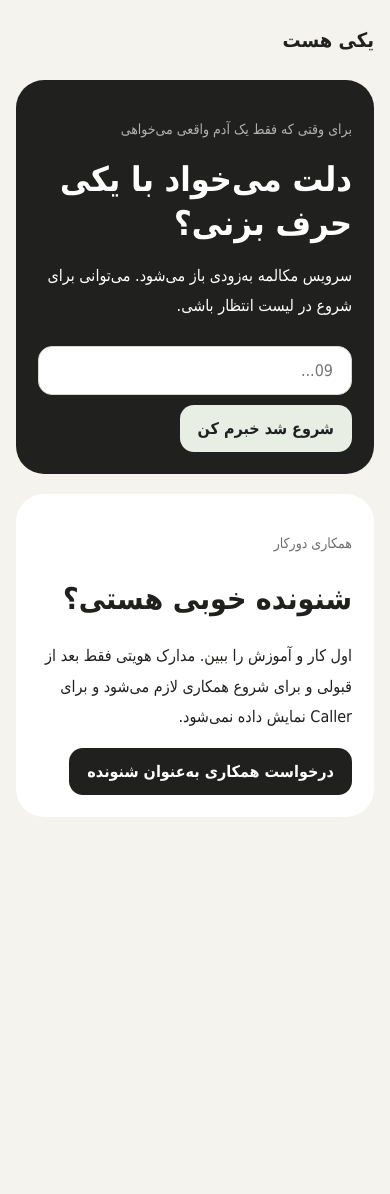
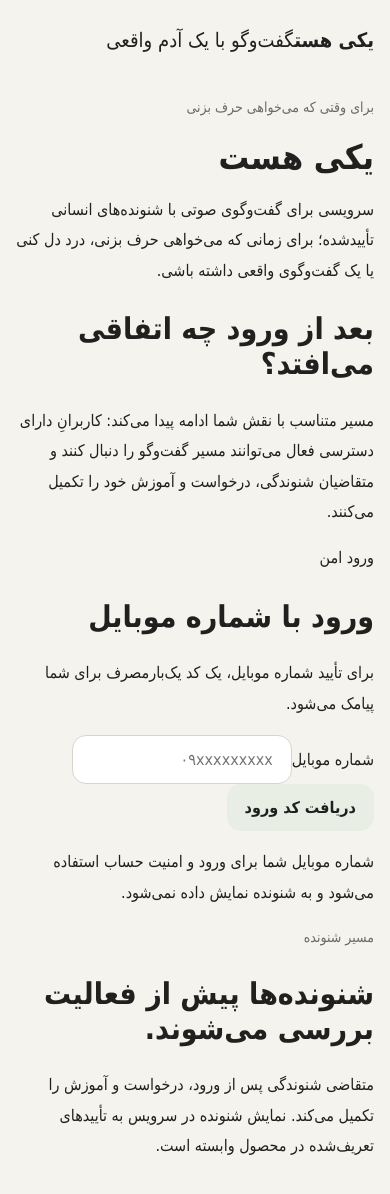
Before and after one commit to morfisam25-tech/YEKI-HAST, a Next.js app in the folder apps/web/: page / in a window 390 px wide. Before the commit the page ends 853 px from the top, so only its background shows below. Built offline with nearby package versions, Linux system fonts and the light colour scheme.

Commit message:
Clarify Persian OTP login experience
Explain the product, mobile verification purpose, privacy, and real post-login paths while using the existing fail-closed OTP API.

```diff
--- a/apps/web/app/page.tsx
+++ b/apps/web/app/page.tsx
@@ -1,21 +1,199 @@
+'use client';
+
+import { useState } from 'react';
+import type { FormEvent } from 'react';
+
+type Step = 'phone' | 'code' | 'verified';
+
+function normalizeIranPhone(value: string): string | null {
+  const digits = value.replace(/\D/g, '');
+  if (/^09\d{9}$/.test(digits)) return `+98${digits.slice(1)}`;
+  if (/^989\d{9}$/.test(digits)) return `+${digits}`;
+  return null;
+}
+
+async function postJson(path: string, body: Record<string, string>): Promise<Response> {
+  return fetch(path, {
+    method: 'POST',
+    headers: { 'content-type': 'application/json' },
+    body: JSON.stringify(body),
+  });
+}
+
 export default function Page() {
+  const [step, setStep] = useState<Step>('phone');
+  const [phone, setPhone] = useState('');
+  const [phoneE164, setPhoneE164] = useState('');
+  const [code, setCode] = useState('');
+  const [busy, setBusy] = useState(false);
+  const [error, setError] = useState('');
+
+  async function requestCode(event: FormEvent<HTMLFormElement>) {
+    event.preventDefault();
+    const normalized = normalizeIranPhone(phone);
+    if (!normalized) {
+      setError('شماره موبایل را به شکل ۰۹xxxxxxxxx وارد کنید.');
+      return;
+    }
+
+    setBusy(true);
+    setError('');
+    try {
+      const response = await postJson('/v1/auth/otp/request', { phone: normalized });
+      if (!response.ok) throw new Error('otp_request_failed');
+      setPhoneE164(normalized);
+      setStep('code');
+    } catch {
+      setError('ارسال کد انجام نشد. کمی بعد دوباره تلاش کنید.');
+    } finally {
+      setBusy(false);
+    }
+  }
+
+  async function verifyCode(event: FormEvent<HTMLFormElement>) {
+    event.preventDefault();
+    if (!/^\d{6}$/.test(code)) {
+      setError('کد ۶ رقمی پیامک‌شده را وارد کنید.');
+      return;
+    }
+
+    setBusy(true);
+    setError('');
+    try {
+      const response = await postJson('/v1/auth/otp/verify', { phone: phoneE164, code });
+      if (!response.ok) throw new Error('otp_verify_failed');
+      setStep('verified');
+    } catch {
+      setError('کد واردشده معتبر نیست یا زمان آن گذشته است.');
+    } finally {
+      setBusy(false);
+    }
+  }
+
+  function editPhone() {
+    setCode('');
+    setError('');
+    setStep('phone');
+  }
+
   return (
     <main>
-      <header><strong>یکی هست</strong></header>
-      <section className="hero">
-        <p className="kicker">برای وقتی که فقط یک آدم واقعی می‌خواهی</p>
-        <h1>دلت می‌خواد با یکی حرف بزنی؟</h1>
-        <p>سرویس مکالمه به‌زودی باز می‌شود. می‌توانی برای شروع در لیست انتظار باشی.</p>
-        <form className="form">
-          <input aria-label="شماره موبایل" placeholder="09..." inputMode="tel" />
-          <button type="button">شروع شد خبرم کن</button>
-        </form>
+      <header className="site-header">
+        <strong className="brand">یکی هست</strong>
+        <span>گفت‌وگو با یک آدم واقعی</span>
+      </header>
+
+      <section className="intro" aria-labelledby="page-title">
+        <div className="intro-copy">
+          <p className="kicker">برای وقتی که می‌خواهی حرف بزنی</p>
+          <h1 id="page-title">یکی هست</h1>
+          <p className="lead">
+            سرویسی برای گفت‌وگوی صوتی با شنونده‌های انسانی تأییدشده؛ برای زمانی که
+            می‌خواهی حرف بزنی، درد دل کنی یا یک گفت‌وگوی واقعی داشته باشی.
+          </p>
+
+          <div className="after-login">
+            <h2>بعد از ورود چه اتفاقی می‌افتد؟</h2>
+            <p>
+              مسیر متناسب با نقش شما ادامه پیدا می‌کند: کاربرانِ دارای دسترسی فعال
+              می‌توانند مسیر گفت‌وگو را دنبال کنند و متقاضیان شنوندگی، درخواست و
+              آموزش خود را تکمیل می‌کنند.
+            </p>
+          </div>
+        </div>
+
+        <div className="login-panel" aria-live="polite">
+          {step === 'phone' && (
+            <form onSubmit={requestCode} className="login-form">
+              <div>
+                <p className="form-eyebrow">ورود امن</p>
+                <h2>ورود با شماره موبایل</h2>
+                <p className="helper">
+                  برای تأیید شماره موبایل، یک کد یک‌بارمصرف برای شما پیامک می‌شود.
+                </p>
+              </div>
+
+              <label htmlFor="phone">شماره موبایل</label>
+              <input
+                id="phone"
+                name="phone"
+                aria-label="شماره موبایل"
+                autoComplete="tel"
+                inputMode="tel"
+                placeholder="۰۹xxxxxxxxx"
+                value={phone}
+                onChange={(event) => setPhone(event.target.value)}
+                disabled={busy}
+              />
+
+              {error && <p className="error" role="alert">{error}</p>}
+
+              <button type="submit" disabled={busy}>
+                {busy ? 'در حال ارسال…' : 'دریافت کد ورود'}
+              </button>
+
+              <p className="privacy">
+                شماره موبایل شما برای ورود و امنیت حساب استفاده می‌شود و به شنونده
+                نمایش داده نمی‌شود.
+              </p>
+            </form>
+          )}
+
+          {step === 'code' && (
+            <form onSubmit={verifyCode} className="login-form">
+              <div>
+                <p className="form-eyebrow">تأیید شماره موبایل</p>
+                <h2>کد یک‌بارمصرف</h2>
+                <p className="helper">کد ۶ رقمی پیامک‌شده را وارد کنید.</p>
+              </div>
+
+              <label htmlFor="code">کد ورود</label>
+              <input
+                id="code"
+                name="code"
+                className="code-input"
+                aria-label="کد ورود"
+                autoComplete="one-time-code"
+                inputMode="numeric"
+                maxLength={6}
+                placeholder="------"
+                value={code}
+                onChange={(event) => setCode(event.target.value.replace(/\D/g, '').slice(0, 6))}
+                disabled={busy}
+              />
+
+              {error && <p className="error" role="alert">{error}</p>}
+
+              <button type="submit" disabled={busy || code.length !== 6}>
+                {busy ? 'در حال بررسی…' : 'تأیید و ورود'}
+              </button>
+              <button type="button" className="text-button" onClick={editPhone} disabled={busy}>
+                تغییر شماره موبایل
+              </button>
+            </form>
+          )}
+
+          {step === 'verified' && (
+            <div className="verified-state">
+              <p className="form-eyebrow">ورود انجام شد</p>
+              <h2>شماره موبایل شما تأیید شد.</h2>
+              <p className="helper">
+                حساب شما آماده است تا در مسیر فعال محصول ادامه بدهید.
+              </p>
+            </div>
+          )}
+        </div>
       </section>
-      <section className="panel">
-        <p className="kicker">همکاری دورکار</p>
-        <h2>شنونده خوبی هستی؟</h2>
-        <p>اول کار و آموزش را ببین. مدارک هویتی فقط بعد از قبولی و برای شروع همکاری لازم می‌شود و برای Caller نمایش داده نمی‌شود.</p>
-        <button type="button">درخواست همکاری به‌عنوان شنونده</button>
+
+      <section className="listener-note" aria-labelledby="listener-title">
+        <div>
+          <p className="kicker">مسیر شنونده</p>
+          <h2 id="listener-title">شنونده‌ها پیش از فعالیت بررسی می‌شوند.</h2>
+        </div>
+        <p>
+          متقاضی شنوندگی پس از ورود، درخواست و آموزش را تکمیل می‌کند. نمایش شنونده
+          در سرویس به تأییدهای تعریف‌شده در محصول وابسته است.
+        </p>
       </section>
     </main>
   );
```
